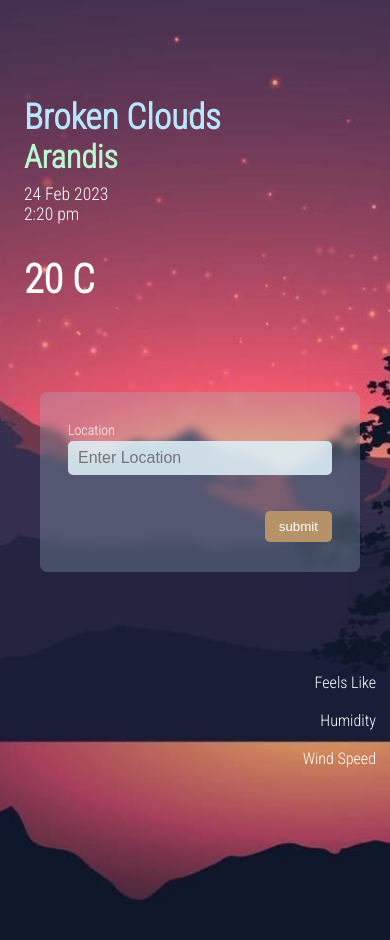
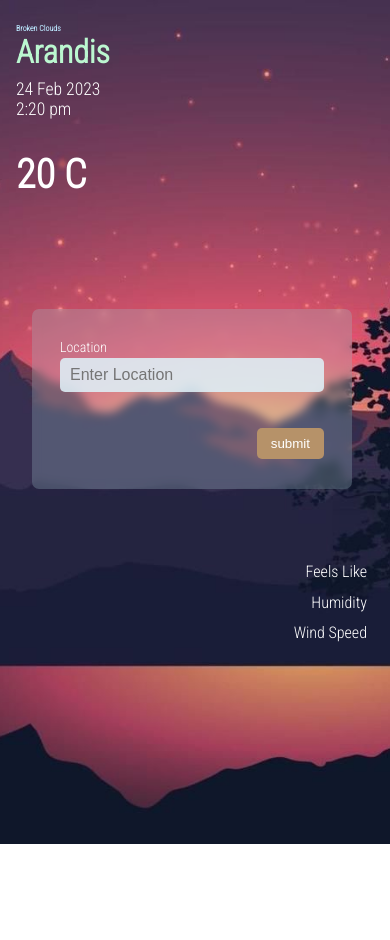
Before and after one commit to Rique2x/Weather-App, a website built with webpack: page dist/index.html in a window 390 px wide. After the commit the page ends 844 px from the top, so only its background shows below. Built offline with nearby package versions, Linux system fonts and the light colour scheme.

Commit message:
fixed Responsiveness

```diff
--- a/src/sass/layouts/_container.scss
+++ b/src/sass/layouts/_container.scss
@@ -2,16 +2,17 @@
 	margin-inline: auto;
 	margin-top: 6rem;
 	max-width: 80vw;
-	min-height: 80vh;
+	margin-top: 3rem;
 	display: grid;
 	grid-template-columns: 1fr 1fr;
 	grid-template-rows: 1fr 1fr;
 
 	@media (max-width: 576px) {
 		grid-template-columns: 1fr;
-		grid-template-rows: 1fr 1fr;
+		grid-template-rows: repeat(3, 30vh);
+		gap: 1rem;
 		max-width: 100vw;
-		margin-left: 1.5rem;
-		margin-right: 2rem;
+		margin: 0 0 0 0;
+		padding: 1.5rem 1rem 0 1rem;
 	}
 }
--- a/src/sass/layouts/_main.scss
+++ b/src/sass/layouts/_main.scss
@@ -1,11 +1,14 @@
 .weatherMain {
 	color: white;
+
+	@media (max-width: 576px) {
+		max-width: 90vw;
+	}
+
 
 	&__Details {
 		height: 100%;
 		width: 100%;
-		// grid-row: 1/3;
-		// grid-column: 2/3;
 
 		&__textSection {
 			margin-bottom: 2rem;
@@ -13,7 +16,7 @@
 				color: #bae6fd;
 				font-size: 3rem;
 				@media (max-width: 576px) {
-					font-size: 2.2rem;
+					font-size: 0.5rem;
 				}
 			}
 			h2 {
@@ -54,7 +57,9 @@
 	align-items: end;
 	gap: 2rem;
 	@media (max-width: 576px) {
-		gap: 1rem;
+		margin-top: 0;
+		gap: 0.5rem;
+		max-width: 90vw;
 	}
 	p {
 		font-size: 1.1rem;
```
Also changed, not shown: dist/styles/main.css, dist/styles/main.min.css, 2 other files.
